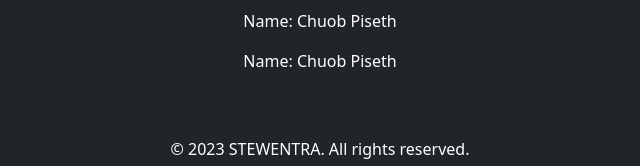
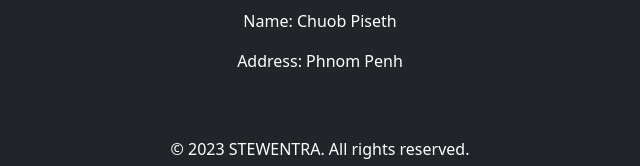
Before and after one commit to Chuobpiseth/computershop, a plain HTML site: page index.html in a window 1280 px wide. Shown: the part 2409-2575 px from the top of the page, 320-960 px from the left. Drawn offline with nearby package versions, Linux system fonts and the light colour scheme.

Commit message:
edit footer

```diff
--- a/index.html
+++ b/index.html
@@ -404,7 +404,7 @@
                 <h3 class="text-center">About Us</h3>
                 <p>Name: Chuob Piseth</p>
                 <p>Name: Chuob Piseth</p>
-                <p>Name: Chuob Piseth</p>
+                <p>Address: Phnom Penh</p>
             </div>
             <div class="col-sm-12 col-md-4 text-center">
                 <h3 class="text-center">Contact Us</h3>
```
